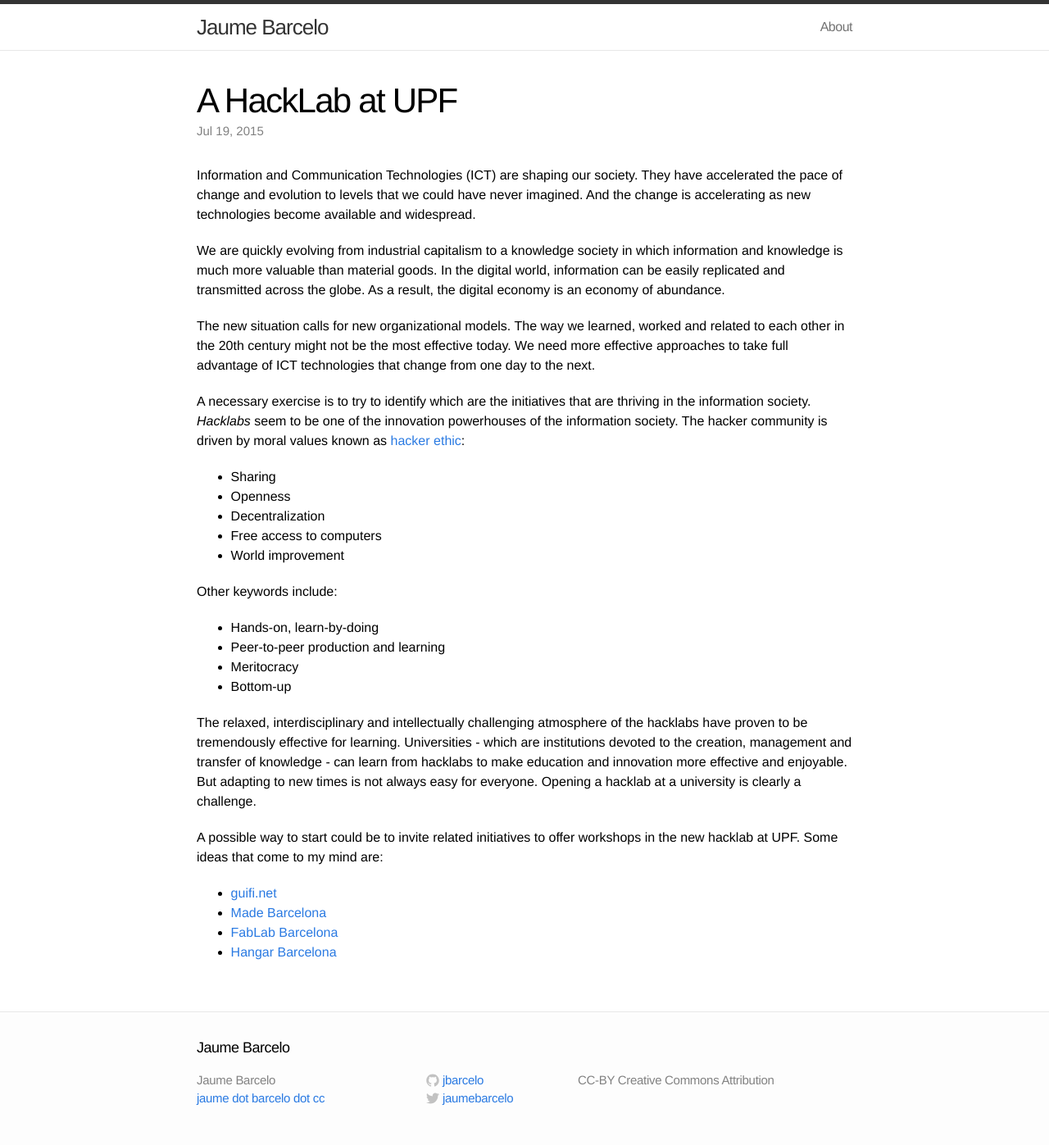
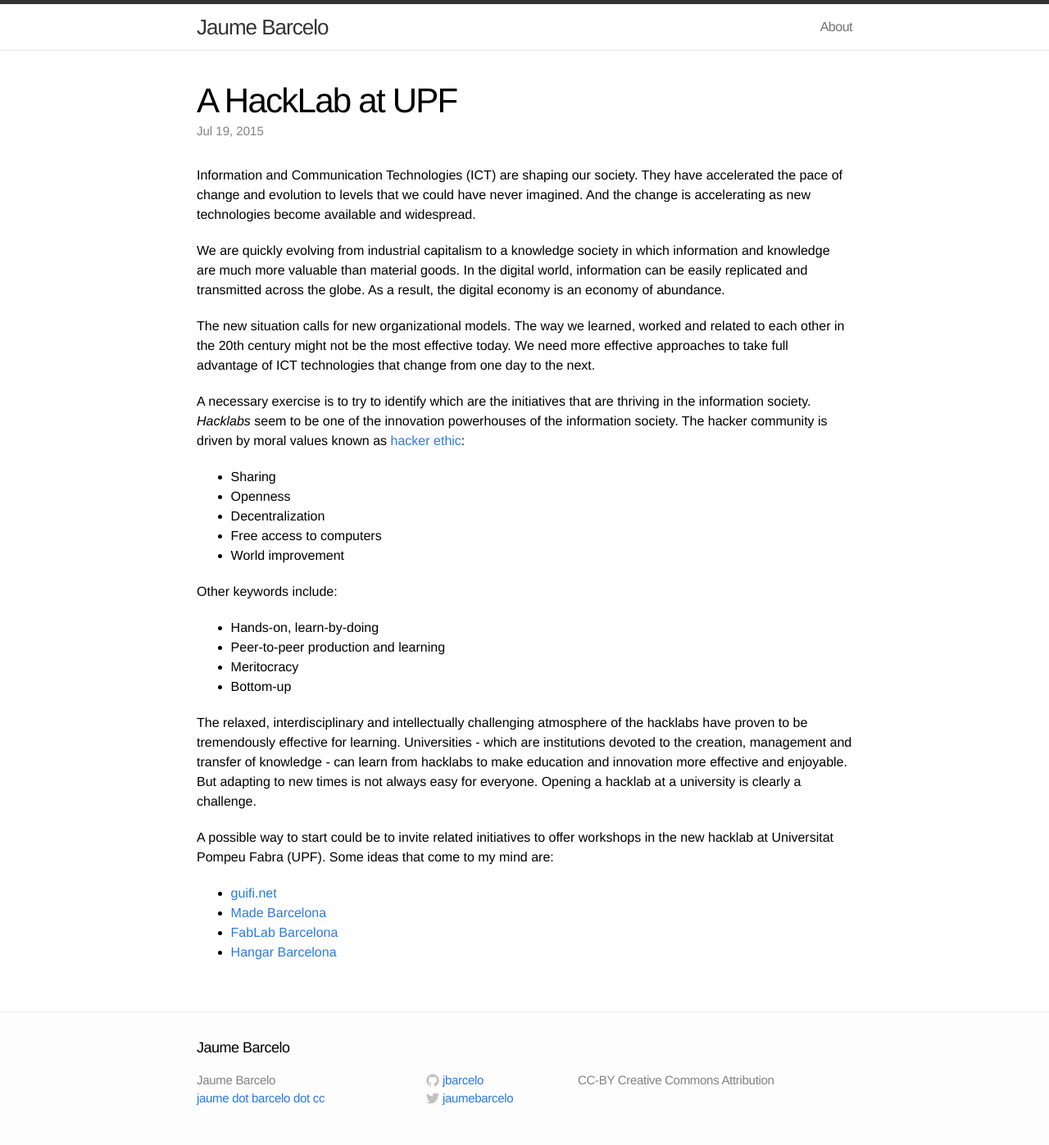
Before and after one commit to jbarcelo/old_jbarcelo.github.io, a Jekyll site: the page built from _posts/2014-07-19-A-HackLab-at-UPF.markdown, in a window 1280 px wide. Shown: the whole page at 82% size. Built offline with Jekyll 4.4.1, drawn with Linux system fonts in a browser that asks for light colours.

Commit message:
polishing

```diff
--- a/_posts/2014-07-19-A-HackLab-at-UPF.markdown
+++ b/_posts/2014-07-19-A-HackLab-at-UPF.markdown
@@ -9,7 +9,7 @@ Information and Communication Technologies (ICT) are shaping our society.
 They have accelerated the pace of change and evolution to levels that we could have never imagined.
 And the change is accelerating as new technologies become available and widespread.
 
-We are quickly evolving from industrial capitalism to a knowledge society in which information and knowledge is much more valuable than material goods.
+We are quickly evolving from industrial capitalism to a knowledge society in which information and knowledge are much more valuable than material goods.
 In the digital world, information can be easily replicated and transmitted across the globe.
 As a result, the digital economy is an economy of abundance.
 
@@ -39,7 +39,7 @@ Universities - which are institutions devoted to the creation, management and tr
 But adapting to new times is not always easy for everyone.
 Opening a hacklab at  a university is clearly a challenge.
 
-A possible way to start could be to invite related initiatives to offer workshops in the new hacklab at UPF.
+A possible way to start could be to invite related initiatives to offer workshops in the new hacklab at Universitat Pompeu Fabra (UPF).
 Some ideas that come to my mind are:
 
 * [guifi.net][guifi.net]
```
